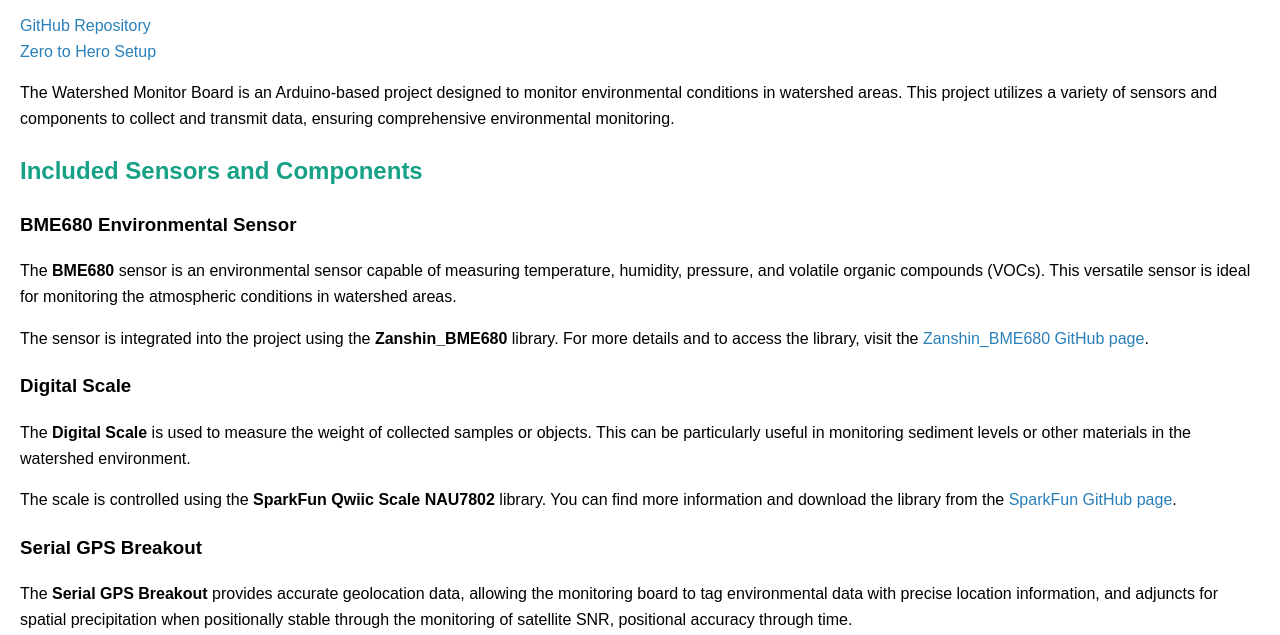
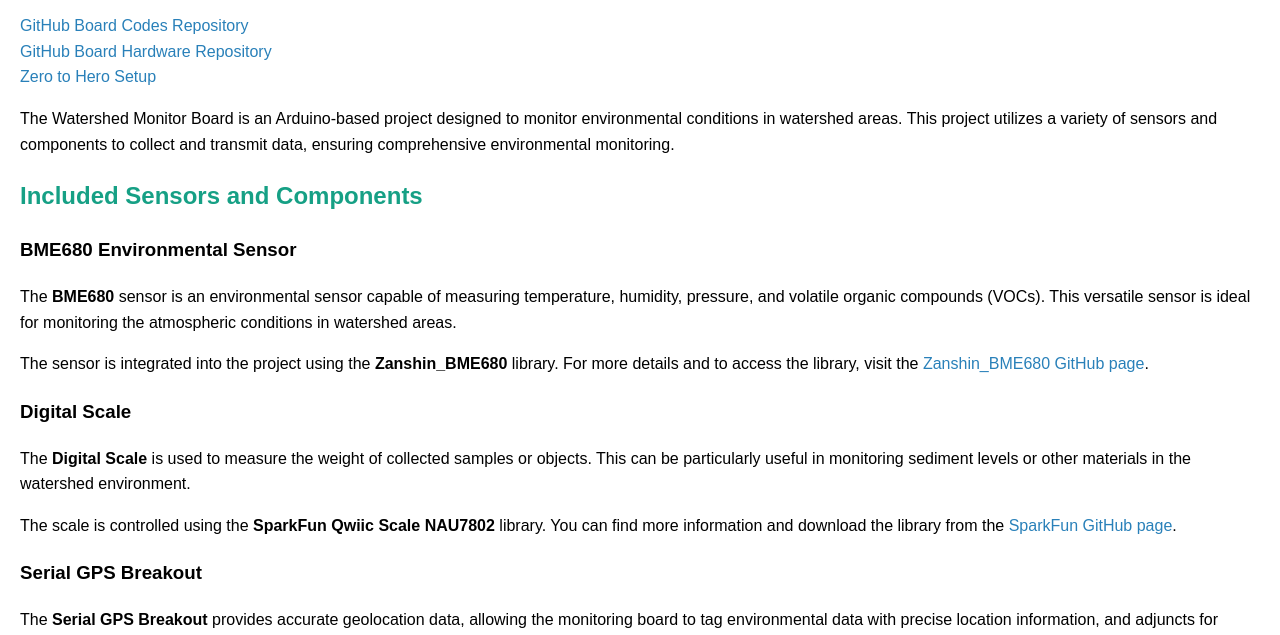
Before and after one commit to WatershedMonitor/watershedmonitor.github.io, a plain HTML site: page index.html in a window 1280 px wide. Shown: the part 465-1100 px from the top of the page. Drawn offline with Linux system fonts and the light colour scheme.

Commit message:
Update index.html

```diff
--- a/index.html
+++ b/index.html
@@ -11,7 +11,9 @@
     <img src="images/boardcandy.png" alt="Watershed Monitor Board" class="board-image">
 
     <h1>Watershed Monitor Board</h1>
-      <a href=https://github.com/WatershedMonitor/watershedmonitor.github.io/" target="_blank">GitHub Repository</a><br>
+      <a href="https://github.com/WatershedMonitor/watershedmonitor.github.io/" target="_blank">GitHub Board Codes Repository</a><br>
+
+      <a href="https://github.com/sparkfun/SparkFun_Watershed_Monitor/" target="_blank">GitHub Board Hardware Repository</a><br>
       <a href="USDAWatershedMonitorSetup.html" target="_blank">Zero to Hero Setup</a>
     <p>The Watershed Monitor Board is an Arduino-based project designed to monitor environmental conditions in watershed areas. This project utilizes a variety of
         sensors and components to collect and transmit data, ensuring comprehensive environmental monitoring.</p>
```
